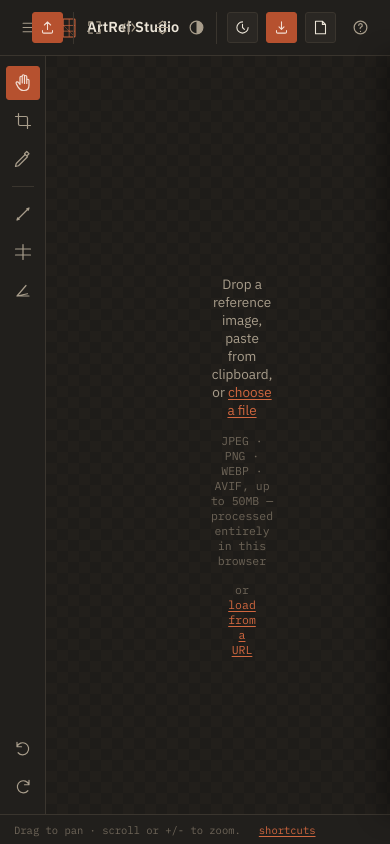
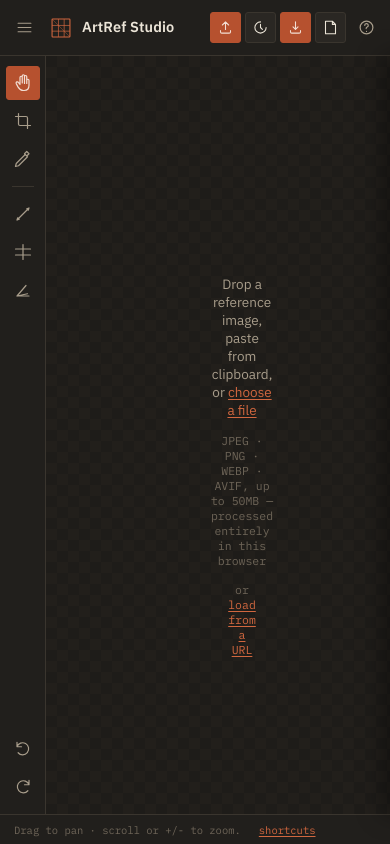
Before and after one commit to mahirpc/ArtistHelper, a plain HTML site: page index.html in a window 390 px wide. Drawn offline with Linux system fonts and the light colour scheme.

Commit message:
Add files via upload

```diff
--- a/css/styles.css
+++ b/css/styles.css
@@ -98,13 +98,13 @@ button, input, select { font-family: inherit; font-size: inherit; color: inherit
   border-bottom: 1px solid var(--line);
   min-width: 0;
 }
-.header__brand { display: flex; align-items: center; gap: 10px; min-width: 0; }
+.header__brand { display: flex; align-items: center; gap: 10px; min-width: 0; overflow: hidden; }
 .header__mark { width: 22px; height: 22px; fill: none; stroke: var(--accent-hi); stroke-width: 1.6; flex: none; }
-.header__title { display: flex; flex-direction: column; line-height: 1.15; min-width: 0; }
-.header__name { font-weight: 600; font-size: 14.5px; letter-spacing: 0.01em; white-space: nowrap; }
-.header__tag { font-size: 10.5px; color: var(--text-faint); font-family: var(--font-mono); white-space: nowrap; }
-.header__actions { display: flex; align-items: center; gap: 8px; }
-.header__quick { display: flex; align-items: center; gap: 2px; padding: 0 4px; border-left: 1px solid var(--line); border-right: 1px solid var(--line); margin: 0 2px; }
+.header__title { display: flex; flex-direction: column; line-height: 1.15; min-width: 0; overflow: hidden; }
+.header__name { font-weight: 600; font-size: 14.5px; letter-spacing: 0.01em; white-space: nowrap; overflow: hidden; text-overflow: ellipsis; }
+.header__tag { font-size: 10.5px; color: var(--text-faint); font-family: var(--font-mono); white-space: nowrap; overflow: hidden; text-overflow: ellipsis; }
+.header__actions { display: flex; align-items: center; gap: 8px; flex: none; }
+.header__quick { display: flex; align-items: center; gap: 2px; padding: 0 4px; border-left: 1px solid var(--line); border-right: 1px solid var(--line); margin: 0 2px; flex: none; }
 
 /* ==========================================================================
    Buttons
@@ -467,6 +467,12 @@ kbd { font-family: var(--font-mono); background: var(--panel-raised); border: 1p
   .btn { padding: 7px; }
 }
 
+@media (max-width: 460px) {
+  .header { gap: 8px; padding: 0 8px; }
+  .header__actions { gap: 4px; }
+  .header__quick { display: none; }
+}
+
 @media (max-width: 700px) {
   .workarea { grid-template-columns: var(--toolbox-w) 1fr; }
   .inspector {
```
